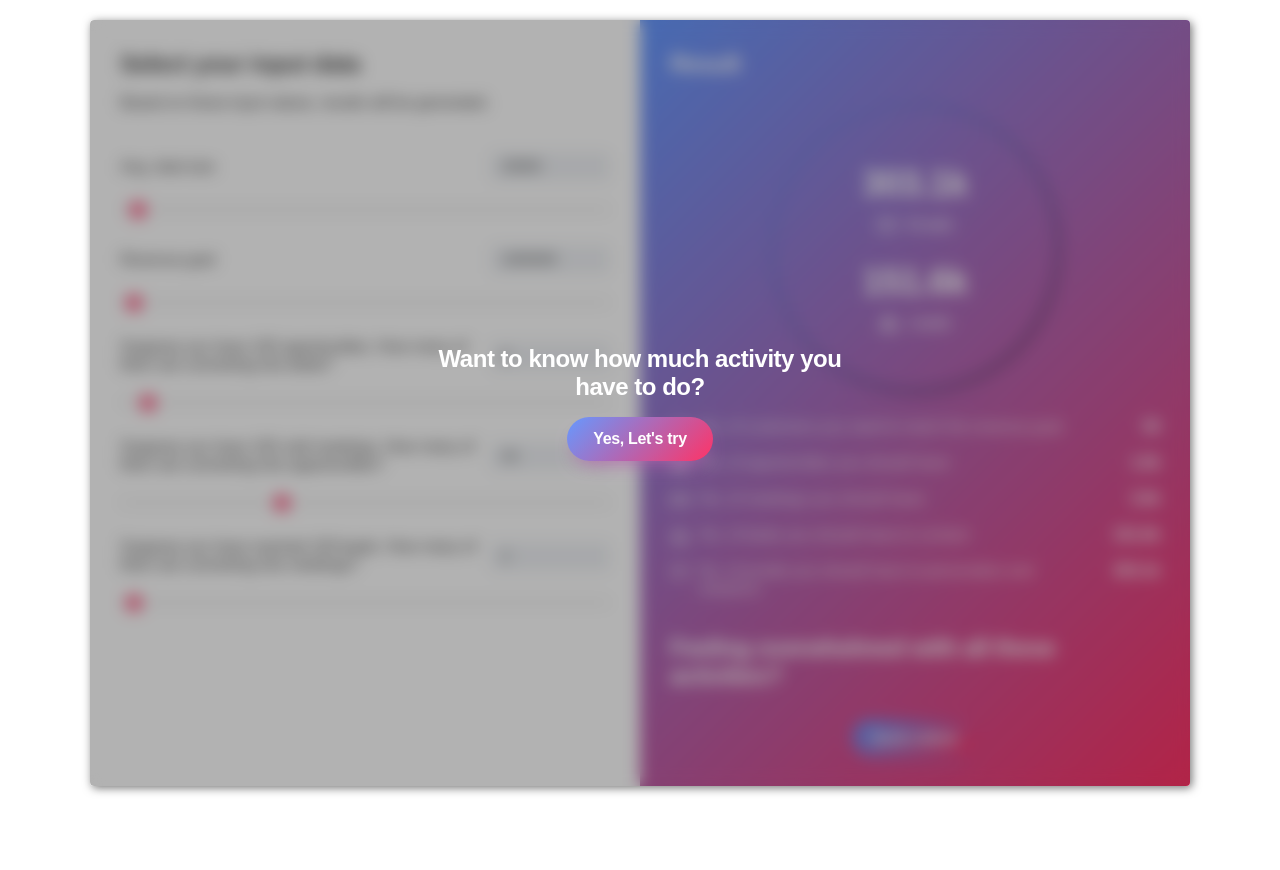
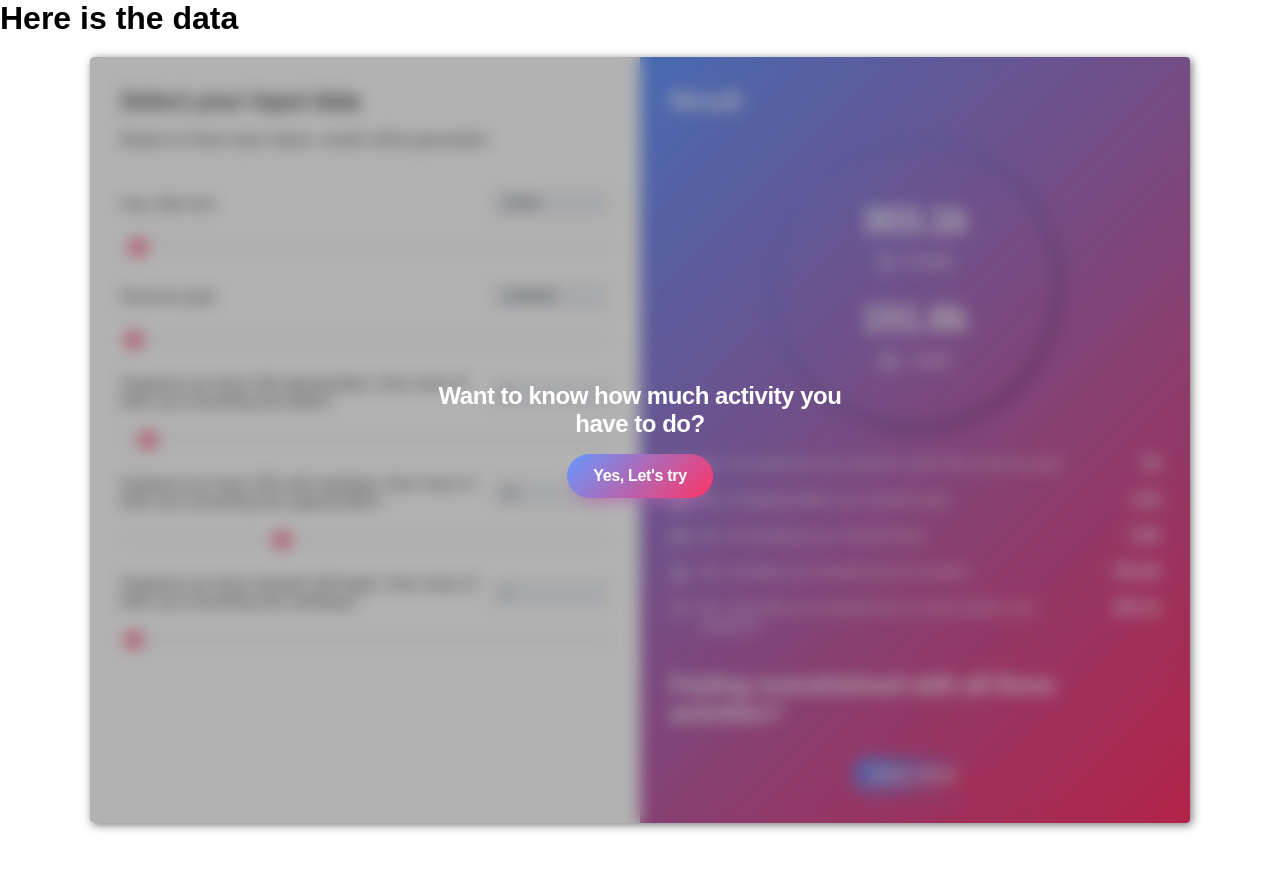
Before and after one commit to DebjitPramanick/Oneshot-Activity-Calculator, a React (Create React App) app: page / in a window 1280 px wide. Shown: the top 870 px of the page. Before the commit the page ends 846 px from the top, so only its background shows below. Built offline with nearby package versions, Linux system fonts and the light colour scheme.

Commit message:
Show var data

```diff
--- a/src/pages/Home.tsx
+++ b/src/pages/Home.tsx
@@ -1,8 +1,10 @@
-import { useEffect } from 'react'
+import { useEffect, useState } from 'react'
 import Calculator from '../components/Calculator'
 import { HomeLayout } from '../styles/Layout'
 
 const Home = () => {
+
+    const [data, setdata] = useState('')
 
     useEffect(() => {
         window.addEventListener('message', function (event) {
@@ -10,8 +12,9 @@ const Home = () => {
             console.log("ORIGIN", origin)
             if (origin !== 'https://ld15l5.csb.app/')
                 return;
-            if (typeof event.data == 'object' && event.data.call == 'sendValue') {
+            if (typeof event.data === 'object' && event.data.call === 'sendValue') {
                 console.log("DATA", event.data.value)
+                setdata(JSON.stringify(event.data.value))
                 // Do something with event.data.value;
             }
         }, false);
@@ -19,6 +22,7 @@ const Home = () => {
 
     return (
         <HomeLayout>
+            <h1>Here is the data {data}</h1>
             <Calculator />
         </HomeLayout>
     )
```
